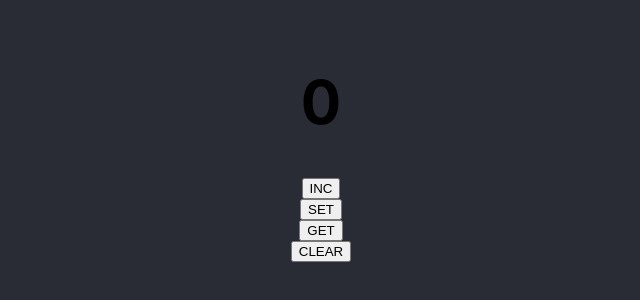
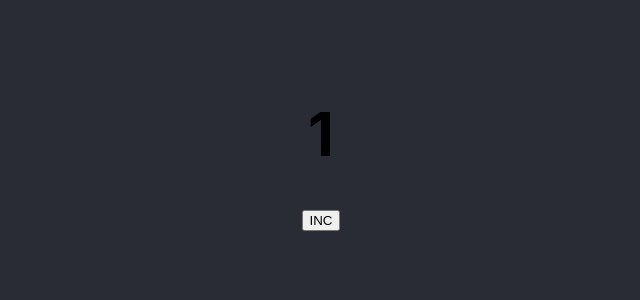
Before and after one commit to MikeWelltoday/counter, a React (Create React App) app: page / in a window 1280 px wide. Shown: the part 256-556 px from the top of the page, without its empty margins (319-959 px from the left). Built offline with nearby package versions, Linux system fonts and the light colour scheme; the HTML template or start-up script is replaced by a standard one.

Commit message:
=> saved

```diff
--- a/src/App.tsx
+++ b/src/App.tsx
@@ -1,4 +1,4 @@
-import React, {useState} from 'react'
+import React, {useEffect, useState} from 'react'
 import './App.scss'
 
 //======================================================================================================
@@ -8,36 +8,28 @@ import './App.scss'
 
 function App() {
 
-    const [value, setValue] = useState(0)
+    const [value, setValue] = useState(() => {
+        let valueAsString = localStorage.getItem('value')
+        if (valueAsString) {
+            let newValue = JSON.parse(valueAsString)
+            return newValue
+        } else return 1
+    })
+
+    useEffect(() => {
+        localStorage.setItem('value', JSON.stringify(value))
+
+    }, [value])
 
     function incrementOnClickHandler() {
         setValue(value + 1)
     }
 
-    function setLocalStorageOnClickHandler() {
-        localStorage.setItem('value', JSON.stringify(value))
-    }
-
-    function getLocalStorageOnClickHandler() {
-        let valueAsString = localStorage.getItem('value')
-        if (valueAsString) {
-            setValue(JSON.parse(valueAsString))
-        }
-    }
-
-    function clearLocalStorageOnClickHandler() {
-        localStorage.clear()
-        setValue(0)
-    }
-
-
     return (
         <div className={'App'}>
             <h1>{value}</h1>
             <button onClick={incrementOnClickHandler}>INC</button>
-            <button onClick={setLocalStorageOnClickHandler}>SET</button>
-            <button onClick={getLocalStorageOnClickHandler}>GET</button>
-            <button onClick={clearLocalStorageOnClickHandler}>CLEAR</button>
+
         </div>
     )
 }
```
